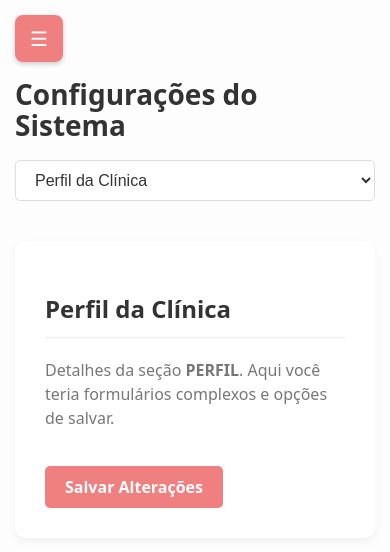
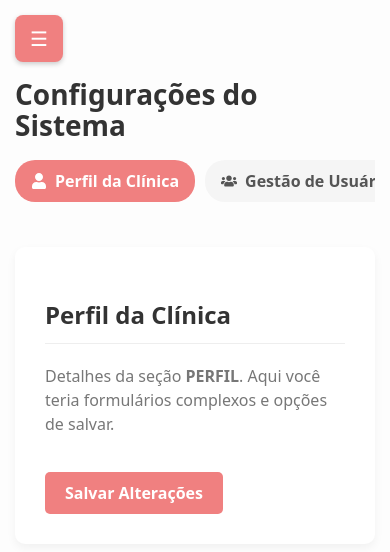
Before and after one commit to FiilipeQuerino/time-care-web, a React (Vite) app: page /configuracoes in a window 390 px wide. Shown: the top 552 px of the page. Built offline with nearby package versions, Linux system fonts and the light colour scheme.

Commit message:
tentativa de uma nova opção de escolha

```diff
--- a/src/pages/Configuracoes.tsx
+++ b/src/pages/Configuracoes.tsx
@@ -92,35 +92,50 @@ const Sidebar = ({
 );
 
 // --- Dropdown para Mobile ---
-const DropdownNav = ({
+const MobileTabs = ({
   activeTab,
   setActiveTab,
 }: {
   activeTab: string;
   setActiveTab: (id: string) => void;
 }) => (
-  <div style={{ marginBottom: "20px" }}>
-    <select
-      value={activeTab}
-      onChange={(e) => setActiveTab(e.target.value)}
-      style={{
-        width: "100%",
-        padding: "10px 15px",
-        fontSize: "16px",
-        borderRadius: "5px",
-        border: "1px solid #ddd",
-        backgroundColor: "white",
-        color: "#333",
-      }}
-    >
-      {configTabs.map((tab) => (
-        <option key={tab.id} value={tab.id}>
+  <div
+    style={{
+      display: "flex",
+      overflowX: "auto",
+      gap: "10px",
+      marginBottom: "20px",
+      paddingBottom: "5px",
+    }}
+  >
+    {configTabs.map((tab) => {
+      const isActive = tab.id === activeTab;
+      return (
+        <button
+          key={tab.id}
+          onClick={() => setActiveTab(tab.id)}
+          style={{
+            flexShrink: 0,
+            padding: "10px 16px",
+            borderRadius: "20px",
+            border: "none",
+            cursor: "pointer",
+            backgroundColor: isActive ? "#F08080" : "#F5F5F5",
+            color: isActive ? "white" : "#555",
+            fontWeight: 600,
+            display: "flex",
+            alignItems: "center",
+            gap: "8px",
+          }}
+        >
+          {tab.icon}
           {tab.name}
-        </option>
-      ))}
-    </select>
+        </button>
+      );
+    })}
   </div>
 );
+
 
 // --- Conteúdo da Aba ---
 const ConfigContent = ({ tabId }: { tabId: string }) => {
@@ -170,7 +185,11 @@ export default function Configuracoes() {
       <div style={styles.contentWrapper(isMobile)}>
         <h1 style={styles.title}>Configurações do Sistema</h1>
         <div style={styles.configLayout(isMobile)}>
-          {isMobile ? <DropdownNav activeTab={activeTab} setActiveTab={setActiveTab} /> : <Sidebar activeTab={activeTab} setActiveTab={setActiveTab} />}
+            {isMobile ? (
+              <MobileTabs activeTab={activeTab} setActiveTab={setActiveTab} />
+            ) : (
+              <Sidebar activeTab={activeTab} setActiveTab={setActiveTab} />
+            )}
           <div style={styles.mainContent}>
             <ConfigContent tabId={activeTab} />
           </div>
```
